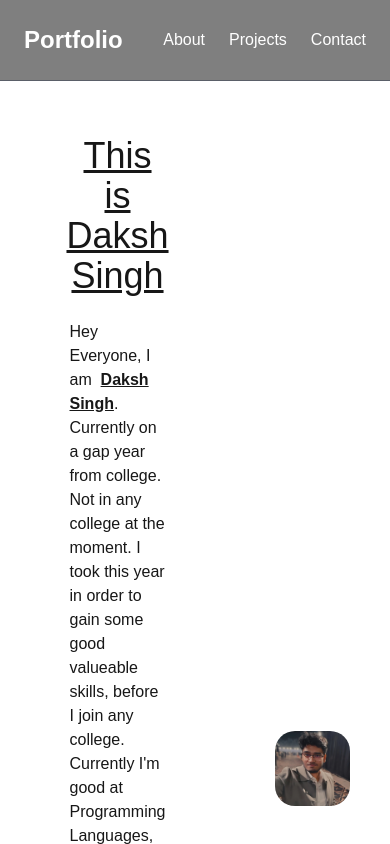
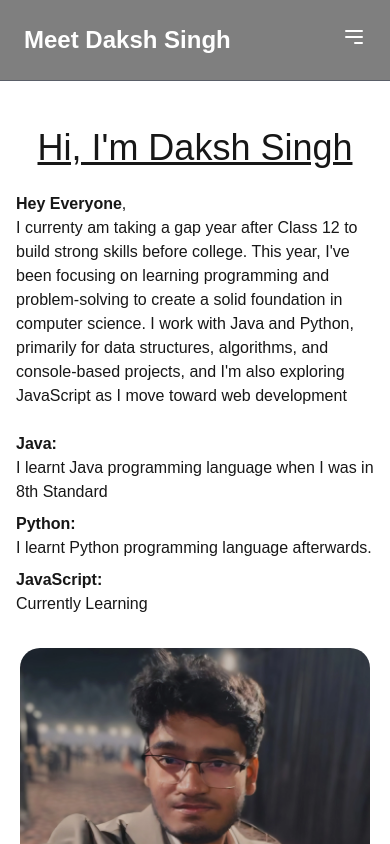
Before and after one commit to DakshSingh-GitHub/PortfolioWebApp, a Next.js app: page / in a window 390 px wide. Shown: the top 844 px of the page. Built offline with nearby package versions, Linux system fonts and the light colour scheme.

Commit message:
Optimized the webapp for mobile displays

```diff
--- a/app/layout.tsx
+++ b/app/layout.tsx
@@ -14,15 +14,15 @@ const geistMono = Geist_Mono({
 });
 
 export const metadata: Metadata = {
-    title: "Create Next App",
-    description: "Generated by create next app",
+    title: "Meet Daksh Singh",
+    description: "Portfolio Website that has been made by me, Daksh Singh, to showcase my profile",
 };
 
 export default function RootLayout({ children }: Readonly<{ children: React.ReactNode }>) {
     return (
         <html lang="en">
             <body
-                className={`${geistSans.variable} ${geistMono.variable} antialiased pt-24`}
+                className={`${geistSans.variable} ${geistMono.variable} antialiased pt-28`}
             >
                 <Navbar />
                 {children}
--- a/components/global/Navbar.tsx
+++ b/components/global/Navbar.tsx
@@ -4,17 +4,21 @@ import Link from "next/link";
 import { useState, useEffect, useRef } from "react";
 
 export default function Navbar() {
-    const [isProjectsDropdownOpen, setIsProjectsDropdownOpen] = useState(false);
+    const [isDesktopProjectsDropdownOpen, setIsDesktopProjectsDropdownOpen] =
+        useState(false);
+    const [isMobileProjectsDropdownOpen, setIsMobileProjectsDropdownOpen] =
+        useState(false);
+    const [isMobileMenuOpen, setIsMobileMenuOpen] = useState(false);
     const dropdownRef = useRef<HTMLDivElement>(null);
 
-    // Close dropdown when clicking outside
+    // Close dropdowns when clicking outside
     useEffect(() => {
         function handleClickOutside(event: MouseEvent) {
             if (
                 dropdownRef.current &&
                 !dropdownRef.current.contains(event.target as Node)
             ) {
-                setIsProjectsDropdownOpen(false);
+                setIsDesktopProjectsDropdownOpen(false);
             }
         }
         // Bind the event listener
@@ -28,6 +32,29 @@ export default function Navbar() {
     const textGlowEffect =
         "transition-all duration-300 ease-in-out hover:filter hover:drop-shadow-[0_0_8px_rgba(124,58,237,0.9)]";
 
+    const projectLinks = [
+        {
+            href: "/projects/library-management",
+            name: "Library Management",
+            className: "block px-4 py-2 hover:bg-purple-950 rounded-t-md",
+        },
+        {
+            href: "/projects/portfolio",
+            name: "Portfolio",
+            className: "block px-4 py-2 hover:bg-purple-950",
+        },
+        {
+            href: "/projects/mathematics-helper",
+            name: "Mathematics helper",
+            className: "block px-4 py-2 hover:bg-purple-950",
+        },
+        {
+            href: "/projects/hotel-management",
+            name: "Hotel management",
+            className: "block px-4 py-2 hover:bg-purple-950 rounded-b-md",
+        },
+    ];
+
     return (
         <nav className="fixed top-0 left-0 right-0 z-10 bg-black/50 text-white backdrop-blur-sm border-b border-gray-700/50 transition-shadow duration-300 ease-in-out hover:shadow-[0_10px_25px_-5px_rgba(76,5,119,0.4)]">
             <div className="container mx-auto px-6 py-6">
@@ -36,9 +63,11 @@ export default function Navbar() {
                         href="/"
                         className={`text-2xl font-bold ${textGlowEffect}`}
                     >
-                        Portfolio
+                        Meet Daksh Singh
                     </Link>
-                    <div className="flex gap-6 items-center">
+
+                    {/* Desktop Menu */}
+                    <div className="hidden md:flex gap-6 items-center">
                         <Link
                             href="/about"
                             className={`hover:text-gray-300 ${textGlowEffect}`}
@@ -48,40 +77,28 @@ export default function Navbar() {
                         <div className="relative" ref={dropdownRef}>
                             <button
                                 onClick={() =>
-                                    setIsProjectsDropdownOpen(
-                                        !isProjectsDropdownOpen
+                                    setIsDesktopProjectsDropdownOpen(
+                                        !isDesktopProjectsDropdownOpen
                                     )
                                 }
                                 className={`hover:text-gray-300 ${textGlowEffect}`}
                             >
                                 Projects
                             </button>
-                            {isProjectsDropdownOpen && (
+                            {isDesktopProjectsDropdownOpen && (
                                 <div className="absolute top-full mt-2 w-56 bg-black/70 backdrop-blur-sm rounded-md shadow-lg">
-                                    <Link
-                                        href="/projects/library-management"
-                                        className="block px-4 py-2 hover:bg-purple-950 rounded-t-md"
-                                    >
-                                        Library Management
-                                    </Link>
-                                    <Link
-                                        href="/projects/portfolio"
-                                        className="block px-4 py-2 hover:bg-purple-950"
-                                    >
-                                        Portfolio
-                                    </Link>
-                                    <Link
-                                        href="/projects/mathematics-helper"
-                                        className="block px-4 py-2 hover:bg-purple-950"
-                                    >
-                                        Mathematics helper
-                                    </Link>
-                                    <Link
-                                        href="/projects/hotel-management"
-                                        className="block px-4 py-2 hover:bg-purple-950 rounded-b-md"
-                                    >
-                                        Hotel management
-                                    </Link>
+                                    <ul>
+                                        {projectLinks.map((link) => (
+                                            <li key={link.href}>
+                                                <Link
+                                                    href={link.href}
+                                                    className={link.className}
+                                                >
+                                                    {link.name}
+                                                </Link>
+                                            </li>
+                                        ))}
+                                    </ul>
                                 </div>
                             )}
                         </div>
@@ -92,7 +109,104 @@ export default function Navbar() {
                             Contact
                         </Link>
                     </div>
+
+                    {/* Hamburger Button */}
+                    <div className="md:hidden">
+                        <button
+                            onClick={() => setIsMobileMenuOpen(!isMobileMenuOpen)}
+                            className="text-white focus:outline-none"
+                        >
+                            {isMobileMenuOpen ? (
+                                <svg
+                                    className="w-6 h-6"
+                                    fill="none"
+                                    stroke="currentColor"
+                                    viewBox="0 0 24 24"
+                                    xmlns="http://www.w3.org/2000/svg"
+                                >
+                                    <path
+                                        strokeLinecap="round"
+                                        strokeLinejoin="round"
+                                        strokeWidth="2"
+                                        d="M6 18L18 6M6 6l12 12"
+                                    ></path>
+                                </svg>
+                            ) : (
+                                <svg
+                                    className="w-6 h-6"
+                                    fill="none"
+                                    stroke="currentColor"
+                                    viewBox="0 0 24 24"
+                                    xmlns="http://www.w3.org/2000/svg"
+                                >
+                                    <path
+                                        strokeLinecap="round"
+                                        strokeLinejoin="round"
+                                        strokeWidth="2"
+                                        d="M4 6h16M4 12h16m-7 6h7"
+                                    ></path>
+                                </svg>
+                            )}
+                        </button>
+                    </div>
                 </div>
+
+                {/* Mobile Menu */}
+                {isMobileMenuOpen && (
+                    <div className="md:hidden mt-4">
+                        <Link
+                            href="/about"
+                            className={`block py-2 ${textGlowEffect}`}
+                            onClick={() => setIsMobileMenuOpen(false)}
+                        >
+                            About
+                        </Link>
+                        <div className="relative">
+                            <button
+                                onClick={() =>
+                                    setIsMobileProjectsDropdownOpen(
+                                        !isMobileProjectsDropdownOpen
+                                    )
+                                }
+                                className={`block w-full text-left py-2 ${textGlowEffect}`}
+                            >
+                                Projects
+                            </button>
+                            {isMobileProjectsDropdownOpen && (
+                                <div className="pl-4">
+                                    <ul>
+                                        {projectLinks.map((link) => (
+                                            <li key={link.href}>
+                                                <Link
+                                                    href={link.href}
+                                                    className={link.className}
+                                                    onClick={() => {
+                                                        setIsMobileMenuOpen(
+                                                            false
+                                                        );
+                                                        setIsMobileProjectsDropdownOpen(
+                                                            false
+                                                        );
+
+                                                    }}
+                                                >
+                                                    {link.name}
+                                                </Link>
+                                            </li>
+                                        ))}
+                                    </ul>
+                                </div>
+                            )}
+                        </div>
+                        <Link
+                            href="/contact"
+                            className={`block py-2 ${textGlowEffect}`}
+                            onClick={() => setIsMobileMenuOpen(false)}
+                        >
+                            Contact
+                        </Link>
+                    </div>
+                )}
             </div>
         </nav>
     );
--- a/components/pagecomponent/HomeCard.tsx
+++ b/components/pagecomponent/HomeCard.tsx
@@ -2,64 +2,70 @@
 import Image from "next/image";
 
 export const classNames = {
-    cardparent_divisions: "w-1/2 flex justify-center flex-col items-center p-10 pl-20 cursor-default",
+    cardparent_divisions: "w-full md:w-1/2 flex justify-center flex-col items-center p-4 md:p-10 md:pl-20 cursor-default",
     cardparent_division_h1: "text-4xl text-center underline",
     cardparent_division_p: "text-left",
     textGlowEffect: "transition-all duration-300 ease-in-out hover:filter hover:drop-shadow-[0_0_8px_rgba(124,58,237,2.0)]",
-    spanText: "underline font-bold",
-    cardparent_list: "",
+    spanText: "font-bold",
+    cardparent_list: "list-disc list-inside",
     cardparent_list_span: "font-bold",
 };
 
 export default function HomeCard() {
     return (
         <div className="homecard">
-            <div className="cardparent flex flex-row items-center">
+            <div className="cardparent flex flex-col md:flex-row items-center justify-center h-full">
                 <div className={`${classNames.cardparent_divisions}`}>
                     <h1
                         className={`${classNames.cardparent_division_h1} ${classNames.textGlowEffect}`}
                     >
-                        This is Daksh Singh
+                        Hi, I&apos;m Daksh Singh
                     </h1>{" "}
                     <br />
                     <p className={classNames.cardparent_division_p}>
-                        Hey Everyone, I am &nbsp;
-                        <span
-                            className={`${classNames.spanText} ${classNames.textGlowEffect}`}
-                        >
-                            Daksh Singh
-                        </span>
-                        . Currently on a gap year from college. Not in any
-                        college at the moment. I took this year in order to gain
-                        some good valueable skills, before I join any college.
-                        Currently I&apos;m good at Programming Languages, Java
-                        and Python, both for Data Structure and Algorithms and
-                        console
+                        <span className={`${classNames.spanText} ${classNames.textGlowEffect}`}>Hey Everyone</span>, <br /> I currenty am taking a
+                        gap year after Class 12 to build strong skills before
+                        college. This year, I&apos;ve been focusing on learning
+                        programming and problem-solving to create a solid
+                        foundation in computer science. I work with Java and
+                        Python, primarily for data structures, algorithms, and
+                        console-based projects, and I&apos;m also exploring
+                        JavaScript as I move toward web development
                     </p>
                     <br />
-                    <ul className={classNames.cardparent_list} style={{ listStyle: "disc" }}>
-                        <li>
+                    <ul
+                        className={classNames.cardparent_list}
+                    >
+                        <li className="flex flex-col md:flex-row mb-2">
                             <span
-                                className={`${classNames.cardparent_list_span} ${classNames.textGlowEffect}`}
+                                className={`${classNames.cardparent_list_span} ${classNames.textGlowEffect} md:w-1/4 md:pr-4`}
                             >
-                                Java
-                            </span>{" "}
-                            - I learnt Java programming language when I was in
-                            8th Standard
+                                Java:
+                            </span>
+                            <span className="md:w-3/4">
+                                I learnt Java programming language when I was in
+                                8th Standard
+                            </span>
                         </li>
-                        <li>
+                        <li className="flex flex-col md:flex-row mb-2">
                             <span
-                                className={`${classNames.cardparent_list_span} ${classNames.textGlowEffect}`}
+                                className={`${classNames.cardparent_list_span} ${classNames.textGlowEffect} md:w-1/4 md:pr-4`}
                             >
-                                Python
-                            </span>{" "}
-                            - I learnt Python programming language afterwards.
+                                Python:
+                            </span>
+                            <span className="md:w-3/4">
+                                I learnt Python programming language afterwards.
+                            </span>
                         </li>
-                        <li>
-                            <span className={`${classNames.cardparent_list_span} ${classNames.textGlowEffect}`}>
-                                JavaScript
-                            </span>{" "}
-                            - Currently Learning
+                        <li className="flex flex-col md:flex-row">
+                            <span
+                                className={`${classNames.cardparent_list_span} ${classNames.textGlowEffect} md:w-1/4 md:pr-4`}
+                            >
+                                JavaScript:
+                            </span>
+                            <span className="md:w-3/4">
+                                Currently Learning
+                            </span>
                         </li>
                     </ul>
                 </div>
```
